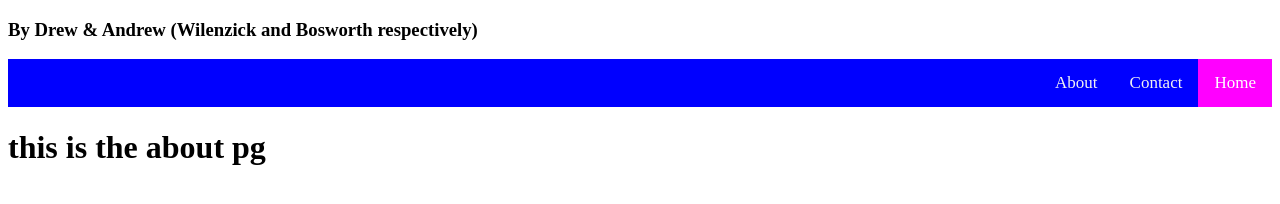
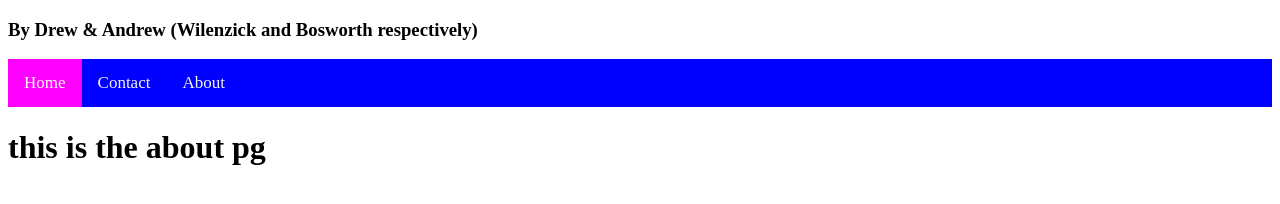
Before and after one commit to andrewbosworth/choices, a plain HTML site: page about.html in a window 1280 px wide. Drawn offline with Linux system fonts and the light colour scheme.

Commit message:
Update about.html

```diff
--- a/about.html
+++ b/about.html
@@ -21,7 +21,7 @@
                                               background-color: #00f; overflow: hidden;
                                             }
                                             /* Style the links inside the navigation bar */
-                                            .topnav a {float: right; display: block;  color: #f2f2f2; text-align: center;    padding: 14px 16px; text-decoration: none;   font-size: 17px;
+                                            .topnav a {float: left; display: block;  color: #f2f2f2; text-align: center;    padding: 14px 16px; text-decoration: none;   font-size: 17px;
                                             }
                                             /* Change the color of links on hover */
                                             .topnav a:hover { background-color: #ddd; color: purple;
```
